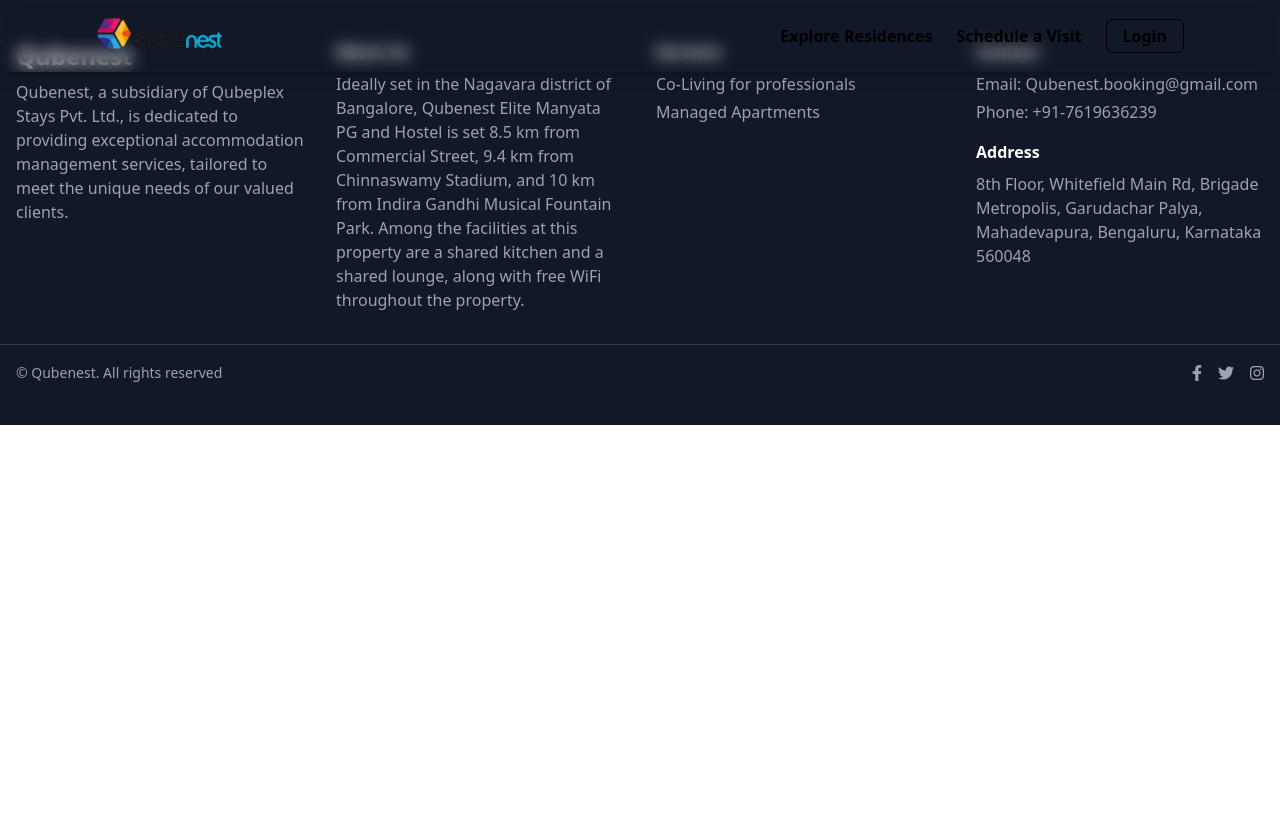
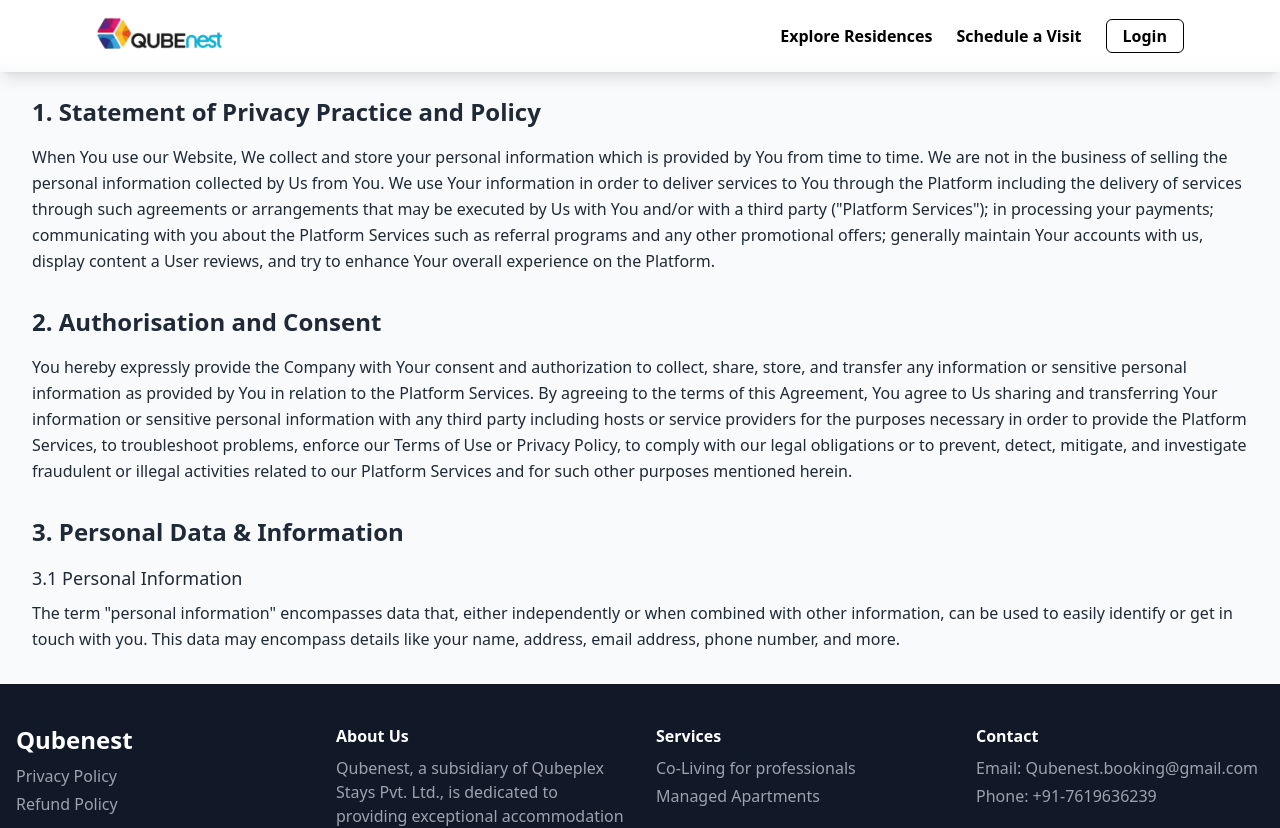
Before and after one commit to Satya01jeet/qubenest, a React (Vite) app in the folder client/: page /privacy in a window 1280 px wide. Shown: the top 828 px of the page. Before the commit the page ends 800 px from the top, so only its background shows below. Built offline with nearby package versions, Linux system fonts and the light colour scheme.

Commit message:
privacy page and refunds page

```diff
--- a/client/src/App.jsx
+++ b/client/src/App.jsx
@@ -13,6 +13,8 @@ import Testimonial from './components/Testimonial';
 import Contact from './components/Contact';
 import Rooms from './components/Rooms';
 import LocationSection from './components/Location';
+import PrivacyPolicy from './components/PrivacyPolicy'; // Import the PrivacyPolicy component
+import RefundCancellationPolicy from './components/RefundPolicy';
 
 function App() {
   return (
@@ -30,7 +32,7 @@ function App() {
               <Feature />
               <TourSection />
               <Testimonial />
-              <LocationSection/>
+              <LocationSection />
               <Contact />
             </>
           }
@@ -38,7 +40,12 @@ function App() {
 
         {/* Rooms Page */}
         <Route path="/rooms" element={<Rooms />} />
+
+        {/* Privacy Policy Page */}
+        <Route path="/privacy" element={<PrivacyPolicy />} />
+      <Route path="/refund" element={<RefundCancellationPolicy/>}/>
       </Routes>
+
 
       <Footer />
     </Router>
--- a/client/src/components/Footer.jsx
+++ b/client/src/components/Footer.jsx
@@ -1,4 +1,5 @@
 import React from 'react';
+import { Link } from 'react-router-dom'; // Import Link from react-router-dom
 
 const Footer = () => {
   return (
@@ -6,13 +7,22 @@ const Footer = () => {
       <div className="container mx-auto grid grid-cols-1 md:grid-cols-4 gap-8 px-4">
         <div>
           <h2 className="text-2xl font-bold mb-2">Qubenest</h2>
-          <p className="text-gray-400">Qubenest, a subsidiary of Qubeplex Stays Pvt. Ltd., is dedicated to providing exceptional accommodation management services, tailored to meet the unique needs of our valued clients.</p>
+          <ul className="space-y-1">
+            <li>
+              <Link to="/privacy" className="text-gray-400 hover:text-white">
+                Privacy Policy
+              </Link>
+            </li>
+            <li>
+              <a href="/refund" className="text-gray-400 hover:text-white">Refund Policy</a>
+            </li>
+          </ul>
         </div>
 
         <div>
           <h3 className="font-semibold mb-2">About Us</h3>
           <p className="text-gray-400">
-            Ideally set in the Nagavara district of Bangalore, Qubenest Elite Manyata PG and Hostel is set 8.5 km from Commercial Street, 9.4 km from Chinnaswamy Stadium, and 10 km from Indira Gandhi Musical Fountain Park. Among the facilities at this property are a shared kitchen and a shared lounge, along with free WiFi throughout the property.
+          Qubenest, a subsidiary of Qubeplex Stays Pvt. Ltd., is dedicated to providing exceptional accommodation management services, tailored to meet the unique needs of our valued clients.
           </p>
         </div>
 
--- /dev/null
+++ b/client/src/components/PrivacyPolicy.jsx
@@ -0,0 +1,48 @@
+import React from 'react';
+
+const PrivacyPolicy = () => {
+  return (
+    <div className="p-8 bg-gray-50 text-gray-800 mt-16">
+      {/* Section 1 */}
+      <div className="mb-8">
+        <h2 className="text-2xl font-semibold mb-4">1. Statement of Privacy Practice and Policy</h2>
+        <p className="leading-relaxed">
+          When You use our Website, We collect and store your personal information which is provided by You from time to time.
+          We are not in the business of selling the personal information collected by Us from You. We use Your information
+          in order to deliver services to You through the Platform including the delivery of services through such agreements
+          or arrangements that may be executed by Us with You and/or with a third party ("Platform Services"); in processing
+          your payments; communicating with you about the Platform Services such as referral programs and any other promotional
+          offers; generally maintain Your accounts with us, display content a User reviews, and try to enhance Your overall
+          experience on the Platform.
+        </p>
+      </div>
+
+      {/* Section 2 */}
+      <div className="mb-8">
+        <h2 className="text-2xl font-semibold mb-4">2. Authorisation and Consent</h2>
+        <p className="leading-relaxed">
+          You hereby expressly provide the Company with Your consent and authorization to collect, share, store, and transfer
+          any information or sensitive personal information as provided by You in relation to the Platform Services. By agreeing
+          to the terms of this Agreement, You agree to Us sharing and transferring Your information or sensitive personal information
+          with any third party including hosts or service providers for the purposes necessary in order to provide the Platform
+          Services, to troubleshoot problems, enforce our Terms of Use or Privacy Policy, to comply with our legal obligations or
+          to prevent, detect, mitigate, and investigate fraudulent or illegal activities related to our Platform Services and for
+          such other purposes mentioned herein.
+        </p>
+      </div>
+
+      {/* Section 3 */}
+      <div>
+        <h2 className="text-2xl font-semibold mb-4">3. Personal Data & Information</h2>
+        <h3 className="text-lg font-medium mb-2">3.1 Personal Information</h3>
+        <p className="leading-relaxed">
+          The term "personal information" encompasses data that, either independently or when combined with other information,
+          can be used to easily identify or get in touch with you. This data may encompass details like your name, address,
+          email address, phone number, and more.
+        </p>
+      </div>
+    </div>
+  );
+};
+
+export default PrivacyPolicy;
--- /dev/null
+++ b/client/src/components/RefundPolicy.jsx
@@ -0,0 +1,63 @@
+import React from "react";
+
+const RefundCancellationPolicy = () => {
+  return (
+    <div className="p-8 bg-gray-50 text-gray-800 mt-16">
+      {/* Section 1 */}
+      <div className="mb-8">
+        <h2 className="text-2xl font-semibold mb-4">1. Refund and Cancellation Policy</h2>
+        <p className="leading-relaxed">
+          Our focus is on achieving complete customer satisfaction. If you are dissatisfied with the services provided, we are committed to refunding your money, provided the reasons are genuine and verified after a thorough investigation. We encourage you to carefully review the details of each deal before making a purchase, as it includes comprehensive information about the services or products you are acquiring.
+        </p>
+        <p className="leading-relaxed mt-4">
+          In case of dissatisfaction with our services, clients have the right to cancel their projects and request a refund. The details of our cancellation and refund policies are outlined below:
+        </p>
+      </div>
+
+      {/* Section 2 */}
+      <div className="mb-8">
+        <h2 className="text-2xl font-semibold mb-4">2. Cancellation Policy</h2>
+        <p className="leading-relaxed">
+          For any cancellations, please reach out to us via the <strong>Contact Us</strong> link.
+        </p>
+        <ul className="list-disc list-inside mt-4">
+          <li>
+            If a confirmed booking is canceled within 48 hours and up to 12 hours before the check-in, a cancellation fee equivalent to <strong>25% of the booking amount</strong> will be charged.
+          </li>
+          <li>
+            The cancellation charge is subject to the <strong>minimum flat rate mentioned</strong> for the booking.
+          </li>
+        </ul>
+      </div>
+
+      {/* Section 3 */}
+      <div>
+        <h2 className="text-2xl font-semibold mb-4">3. Refund Policy</h2>
+        <p className="leading-relaxed">
+          We strive to deliver the most suitable and satisfactory services to our clients.
+        </p>
+        <ul className="list-disc list-inside mt-4">
+          <li>
+            In cases where clients are not completely satisfied with our services or products, we offer the option to request a refund.
+          </li>
+          <li>
+            Refunds will be processed as follows:
+            <ul className="list-decimal list-inside ml-6 mt-2">
+              <li>
+                For payments made via credit card, the refund will be credited to the <strong>original credit card</strong> used during the transaction.
+              </li>
+              <li>
+                For payments made through a payment gateway, the refund will be credited to the <strong>same account</strong> used for the payment.
+              </li>
+            </ul>
+          </li>
+        </ul>
+        <p className="leading-relaxed mt-4">
+          We are dedicated to ensuring a smooth and fair resolution in case of any dissatisfaction, adhering to the policies stated above.
+        </p>
+      </div>
+    </div>
+  );
+};
+
+export default RefundCancellationPolicy;
--- a/client/src/components/hs2.jsx
+++ /dev/null
@@ -1,47 +0,0 @@
-import React from 'react';
-import hero_img from '../assets/images/traveller1.png';
-import bg from '../assets/decors/Decore.png';
-
-const HeroSection = () => {
-  return (
-    <section className="flex flex-1 items-center justify-center bg-gradient-to-r min-h-screen overflow-hidden md:mb-16">
-      <div className="container mx-auto px-4 grid grid-cols-1 md:grid-cols-2 items-center gap-8">
-
-        {/* Left Section */}
-        <div className="space-y-6 md:ml-24 text-left">
-          <h1 className="text-4xl md:text-5xl lg:text-6xl font-bold text-gray-900 leading-tight">
-            <span className="block text-amber-400 text-xl mb-4">REST, RECHARGE, REPEAT</span>
-            Your Home <br /> Away From Home
-          </h1>
-          <p className="text-gray-600 text-lg md:text-lg lg:mx-2">
-            Our comfortable accommodations offer the perfect escape from the hustle and bustle of city life. Whether you're looking to unwind with a good book or simply enjoy some quiet time, our PG provides the ideal environment for rest and rejuvenation.
-          </p>
-          <button className="mt-4 px-6 py-3 bg-gold text-black rounded-lg shadow-lg hover:bg-amber-500 active:scale-95 transition ease-in-out">
-            Book a tour
-          </button>
-        </div>
-
-        {/* Right Section */}
-        <div className="relative">
-          <div className="mt-[-100px] ml-[100px] w-full">
-            <img
-              src={bg}
-              alt=""
-              className="hidden md:block w-full"
-            />
-          </div>
-
-          <div className="overflow-hidden absolute top-[80px] left-[-100px] transform">
-            <img
-              src={hero_img}
-              alt="Traveler with luggage"
-              className="hidden md:block w-[700px]"
-            />
-          </div>
-        </div>
-      </div>
-    </section>
-  );
-};
-
-export default HeroSection;
```
